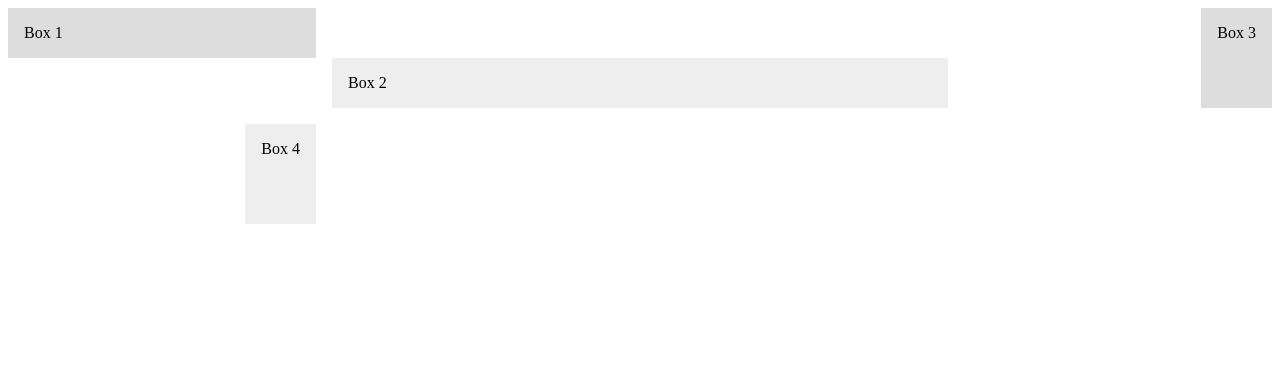
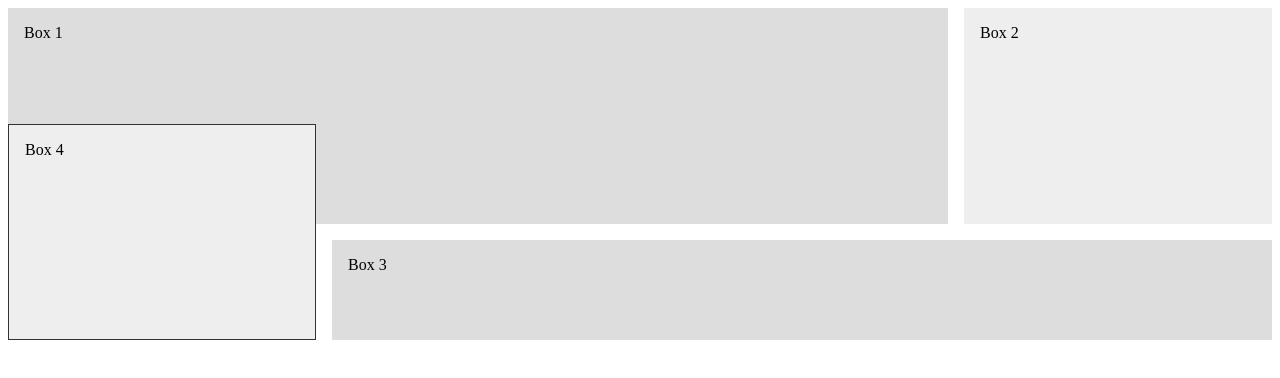
Before and after one commit to infiniteoo/HTMLCSS-css_grid_layout_deep_dive, a plain HTML site: page index3.html in a window 1280 px wide. Drawn offline with Linux system fonts and the light colour scheme.

Commit message:
implemented various grid-column and grid-row sizes including some overlap

```diff
--- a/index3.html
+++ b/index3.html
@@ -25,16 +25,24 @@
         background: #ddd;
       }
       .box1 {
-        align-self: start;
+      /*   align-self: start; */
+      grid-column: 1 / 3;
+      grid-row: 1/3;
       }
       .box2 {
-        align-self: end;
+       /*  align-self: end; */
+       grid-column: 3;
+       grid-row: 1/3;
       }
       .box3 {
-        justify-self: end;
+        /* justify-self: end; */
+        grid-column: 2/4;
+        grid-row: 3;
       }
       .box4 {
-
+        grid-column: 1;
+        grid-row: 2/4;
+        border: 1px solid #333;
       }
 
 
@@ -45,7 +53,7 @@
       <div class="box box1">Box 1</div>
       <div class="box box2">Box 2</div>
       <div class="box box3">Box 3</div>
-      <div class="box box3">Box 4</div>
+      <div class="box box4">Box 4</div>
 
   </body>
 </html>
```
